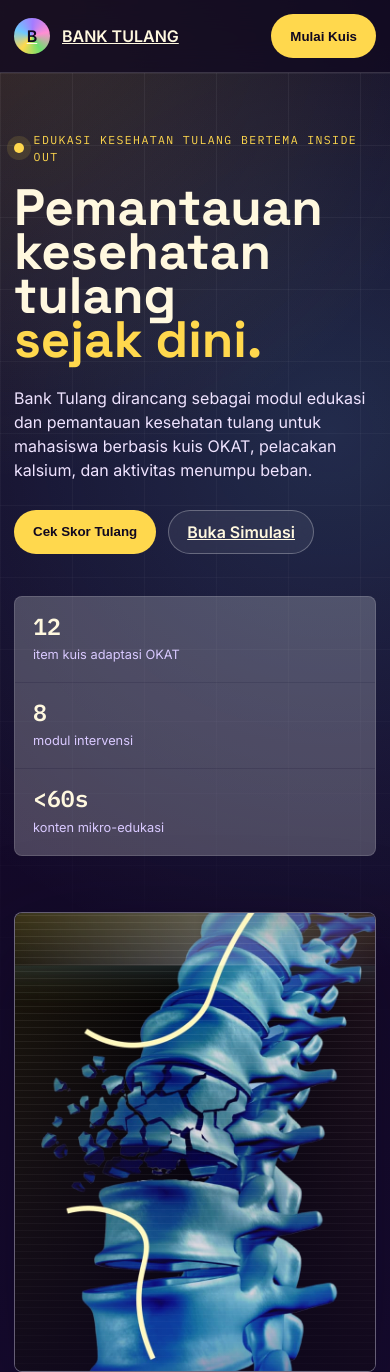
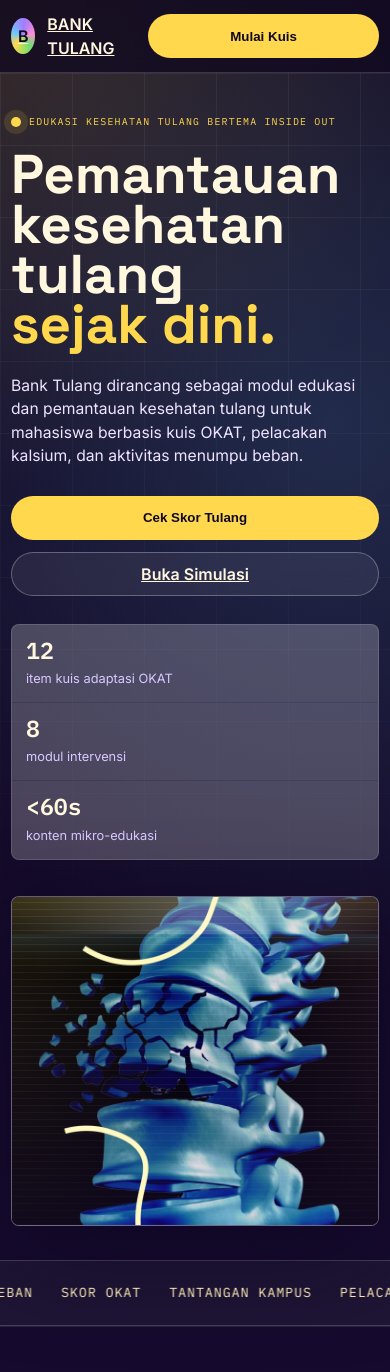
Before and after one commit to ezradesmonds/BankTulang, a plain HTML site: page index.html in a window 390 px wide. Shown: the top 1372 px of the page. Drawn offline with Linux system fonts and the light colour scheme.

Commit message:
fix: fixed responsiveness and layouting

```diff
--- a/index.html
+++ b/index.html
@@ -406,16 +406,17 @@
     linear-gradient(180deg, rgba(255,255,255,.055) 1px, transparent 1px);
   background-size:72px 72px; mask-image:linear-gradient(to bottom, black, transparent 82%);
 }
-.aw-hero-grid{ position:relative; display:grid; grid-template-columns:minmax(0,1fr) minmax(360px,.86fr); gap:56px; align-items:center; }
+.aw-hero-grid{ position:relative; display:grid; grid-template-columns:minmax(0,1.04fr) minmax(320px,.82fr); gap:clamp(28px,4vw,56px); align-items:center; }
+.aw-hero-grid > *{ min-width:0; }
 .aw-eyebrow{
   display:inline-flex; align-items:center; gap:10px; margin-bottom:20px;
   color:#ffd84d; font-family:'IBM Plex Mono', monospace; font-size:.72rem; text-transform:uppercase; letter-spacing:.12em;
 }
 .aw-pulse{ width:10px; height:10px; border-radius:50%; background:#ffd84d; box-shadow:0 0 0 7px rgba(255,216,77,.12); }
 .aw-hero h1{
-  font-size:clamp(3.2rem,8vw,7.4rem); line-height:.86; letter-spacing:0; font-weight:800; max-width:9ch; margin:0 0 24px;
-}
-.aw-hero h1 span{ color:#ffd84d; }
+  font-size:clamp(3rem,6.4vw,6.5rem); line-height:.9; letter-spacing:0; font-weight:800; max-width:min(100%,10.4ch); margin:0 0 24px;
+}
+.aw-hero h1 span{ color:#ffd84d; display:block; }
 .aw-lede{ font-size:clamp(1rem,2vw,1.2rem); max-width:48ch; color:#efe3ff; margin:0 0 28px; }
 .aw-actions{ display:flex; gap:12px; flex-wrap:wrap; }
 .aw-metrics{
@@ -426,7 +427,7 @@
 .aw-metric b{ display:block; font-size:1.45rem; line-height:1; font-family:'IBM Plex Mono', monospace; color:#fff8df; }
 .aw-metric span{ display:block; margin-top:7px; color:#d9c9ff; font-size:.8rem; }
 .aw-spine{
-  position:relative; border-radius:8px; overflow:hidden; min-height:620px;
+  position:relative; justify-self:stretch; border-radius:8px; overflow:hidden; min-height:620px;
   border:1px solid rgba(255,255,255,.32); background:linear-gradient(180deg,rgba(255,255,255,.11),rgba(255,255,255,.03));
   box-shadow:0 34px 100px rgba(9,3,27,.42);
 }
@@ -521,8 +522,17 @@
 .aw-footer b{ color:#fff8df; }
 .aw-footer a{ color:#ffd84d; text-decoration:none; font-weight:900; }
 .aw-footer a:hover{ text-decoration:underline; }
+@media(max-width:1180px){
+  .aw-hero-grid{ grid-template-columns:minmax(0,1fr) minmax(300px,.72fr); gap:32px; }
+  .aw-hero h1{ font-size:clamp(3rem,7.2vw,5.8rem); max-width:9.7ch; }
+  .aw-lede{ max-width:44ch; }
+  .aw-spine,.aw-spine img{ min-height:560px; height:560px; }
+}
 @media(max-width:1000px){
+  .aw-hero{ min-height:auto; padding:48px 0 44px; }
   .aw-hero-grid,.aw-mission,.aw-simulator,.aw-challenge-grid{ grid-template-columns:1fr; }
+  .aw-hero-grid{ gap:36px; }
+  .aw-hero h1{ font-size:clamp(3rem,10vw,5.6rem); max-width:11ch; }
   .aw-sticky{ position:static; }
   .aw-component-grid{ grid-template-columns:repeat(2,1fr); }
   .aw-spine,.aw-spine img{ min-height:520px; height:520px; }
@@ -530,10 +540,23 @@
 @media(max-width:700px){
   .aw-links{ display:none; }
   .aw-wrap{ width:min(100% - 28px,1180px); }
+  .aw-hero{ padding:36px 0 34px; }
+  .aw-eyebrow{ gap:8px; flex-wrap:wrap; font-size:.62rem; line-height:1.35; }
+  .aw-hero h1{ font-size:clamp(2.55rem,15vw,4.3rem); line-height:.92; max-width:9.6ch; }
+  .aw-lede{ max-width:100%; font-size:.98rem; }
+  .aw-actions{ flex-direction:column; align-items:stretch; }
+  .aw-btn{ width:100%; }
+  .aw-metrics{ margin-top:28px; }
   .aw-section{ padding:68px 0; }
   .aw-metrics,.aw-score-line,.aw-component-grid{ grid-template-columns:1fr; }
-  .aw-spine,.aw-spine img{ min-height:460px; height:460px; }
+  .aw-spine,.aw-spine img{ min-height:390px; height:390px; }
   .aw-bar{ grid-template-columns:88px 1fr 44px; }
+}
+@media(max-width:420px){
+  .aw-wrap{ width:min(100% - 22px,1180px); }
+  .aw-hero h1{ font-size:clamp(2.35rem,14vw,3.5rem); max-width:9.2ch; }
+  .aw-spine,.aw-spine img{ min-height:330px; height:330px; }
+  .aw-metric{ padding:14px; }
 }
 @media(prefers-reduced-motion:reduce){
   #awardApp *{ animation-duration:.001ms!important; animation-iteration-count:1!important; scroll-behavior:auto!important; transition:none!important; }
```
